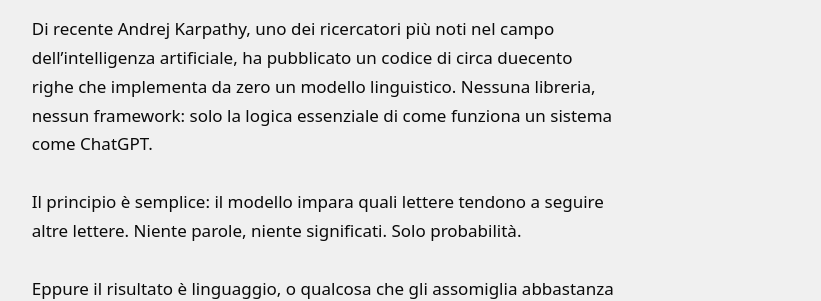
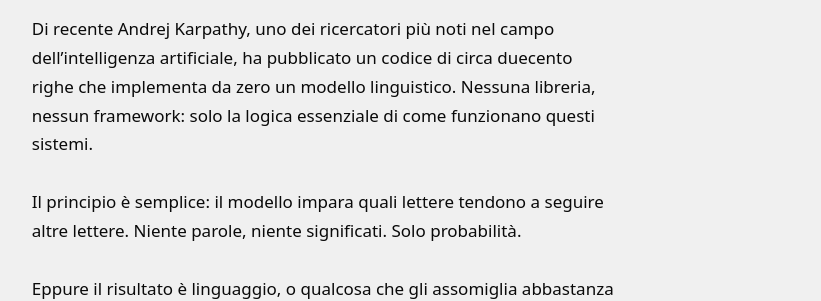
Before and after one commit to dumgio/dumgio.github.io, a Jekyll site: the page built from _posts/2026-06-01-completare-la-sequenza.md, in a window 1280 px wide. Shown: the part 296-597 px from the top of the page, without its empty margins (229-1050 px from the left). Built offline with Jekyll 4.4.1, drawn with Linux system fonts in a browser that asks for light colours; comment, search, counter and statistics services are not loaded.

Commit message:
Aggiorna appunto: rimuove riferimento a ChatGPT
Sostituito "un sistema come ChatGPT" con "questi sistemi" per evitare
dipendenza da nome commerciale e databilità del testo.

Co-Authored-By: Claude Sonnet 4.6 <noreply@anthropic.com>

```diff
--- a/_posts/2026-06-01-completare-la-sequenza.md
+++ b/_posts/2026-06-01-completare-la-sequenza.md
@@ -4,7 +4,7 @@ title: "Completare la sequenza"
 date: 2026-06-01
 permalink: /appunti/completare-la-sequenza/
 ---
-Di recente Andrej Karpathy, uno dei ricercatori più noti nel campo dell'intelligenza artificiale, ha pubblicato un codice di circa duecento righe che implementa da zero un modello linguistico. Nessuna libreria, nessun framework: solo la logica essenziale di come funziona un sistema come ChatGPT.
+Di recente Andrej Karpathy, uno dei ricercatori più noti nel campo dell'intelligenza artificiale, ha pubblicato un codice di circa duecento righe che implementa da zero un modello linguistico. Nessuna libreria, nessun framework: solo la logica essenziale di come funzionano questi sistemi.
 
 Il principio è semplice: il modello impara quali lettere tendono a seguire altre lettere. Niente parole, niente significati. Solo probabilità.
 
```
